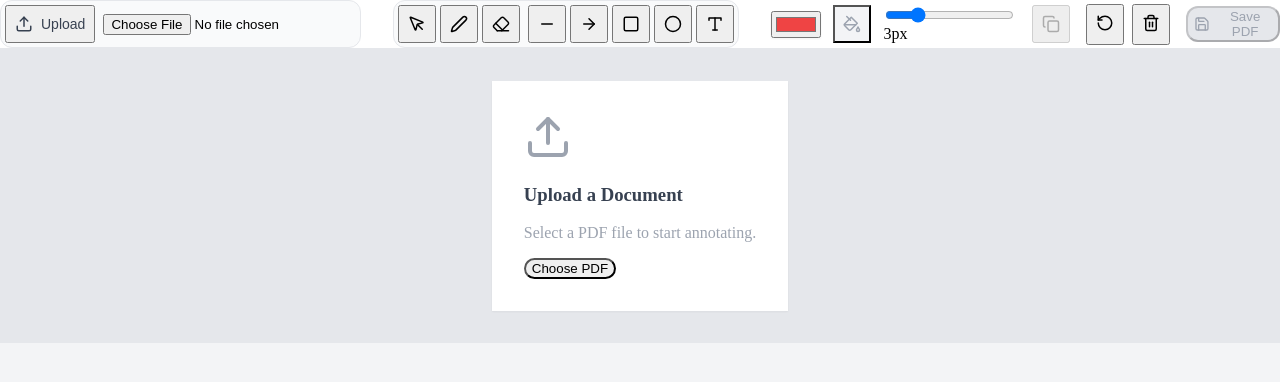
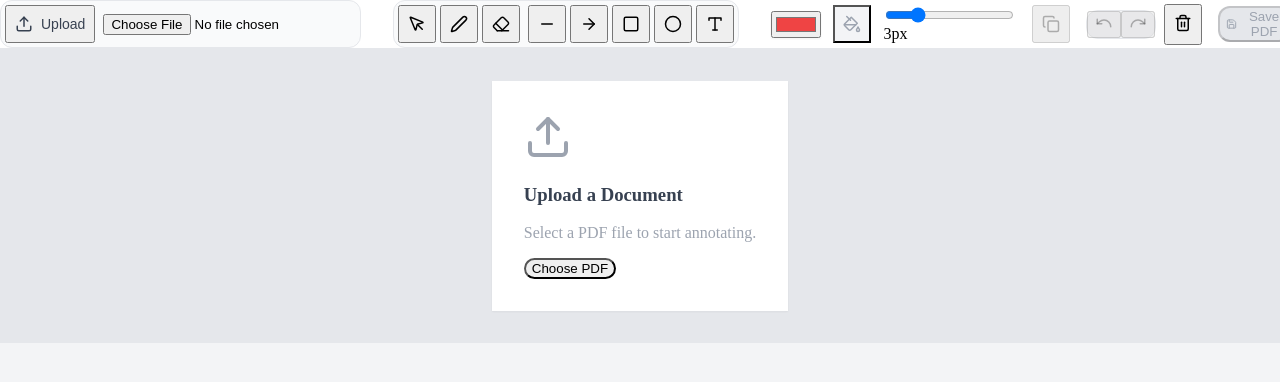
Before and after one commit to damowhu11-1979/pdf-annotation-app, a React (Vite) app: page / in a window 1280 px wide. Shown: the top 382 px of the page. Built offline with nearby package versions, Linux system fonts and the light colour scheme.

Commit message:
Update App.jsx

```diff
--- a/src/App.jsx
+++ b/src/App.jsx
@@ -21,7 +21,9 @@ import {
   Loader2,
   Bot,
   X,
-  Copy
+  Copy,
+  Undo,
+  Redo
 } from 'lucide-react';
 
 // External libraries
@@ -75,11 +77,15 @@ const App = () => {
   const [activeTool, setActiveTool] = useState('cursor');
   const [color, setColor] = useState('#EF4444');
   const [lineWidth, setLineWidth] = useState(3);
-  const [fontSize, setFontSize] = useState(16); // New Font Size State
+  const [fontSize, setFontSize] = useState(16);
   const [isFilled, setIsFilled] = useState(false);
 
   // Annotations store: { pageNum: [ ... ] }
   const [annotations, setAnnotations] = useState({});
+
+  // History stacks
+  const [history, setHistory] = useState({}); // { pageNum: [ [anns], [anns] ] }
+  const [redoStack, setRedoStack] = useState({}); // { pageNum: [ [anns], [anns] ] }
 
   // Drawing state
   const [isDrawing, setIsDrawing] = useState(false);
@@ -87,7 +93,7 @@ const App = () => {
   const [startPoint, setStartPoint] = useState(null);
 
   // Text input overlay state
-  const [textInput, setTextInput] = useState(null); // { x, y, text } in PDF coords
+  const [textInput, setTextInput] = useState(null);
   const textInputRef = useRef(null);
 
   // AI State
@@ -109,12 +115,65 @@ const App = () => {
   const dragAnnRef = useRef({
     active: false,
     index: -1,
-    start: { x: 0, y: 0 },   // PDF coords at drag start
-    original: null,         // deep copy of original annotation
+    start: { x: 0, y: 0 },
+    original: null,
   });
 
   // Optional selection highlight
   const [selectedIndex, setSelectedIndex] = useState(-1);
+
+  // --------- History Helpers ----------
+  const addToHistory = () => {
+    const currentAnns = annotations[pageNum] || [];
+    const snapshot = JSON.parse(JSON.stringify(currentAnns));
+
+    setHistory(prev => ({
+      ...prev,
+      [pageNum]: [...(prev[pageNum] || []), snapshot]
+    }));
+    // Clear redo stack on new action
+    setRedoStack(prev => ({ ...prev, [pageNum]: [] }));
+  };
+
+  const undo = () => {
+    const pageHistory = history[pageNum] || [];
+    if (pageHistory.length === 0) return;
+
+    const previousState = pageHistory[pageHistory.length - 1];
+    const newHistory = pageHistory.slice(0, -1);
+
+    const currentAnns = annotations[pageNum] || [];
+
+    // Push current to redo
+    setRedoStack(prev => ({
+      ...prev,
+      [pageNum]: [...(prev[pageNum] || []), currentAnns]
+    }));
+
+    setHistory(prev => ({ ...prev, [pageNum]: newHistory }));
+    setAnnotations(prev => ({ ...prev, [pageNum]: previousState }));
+    setSelectedIndex(-1);
+  };
+
+  const redo = () => {
+    const pageRedo = redoStack[pageNum] || [];
+    if (pageRedo.length === 0) return;
+
+    const nextState = pageRedo[pageRedo.length - 1];
+    const newRedo = pageRedo.slice(0, -1);
+
+    const currentAnns = annotations[pageNum] || [];
+
+    // Push current to history
+    setHistory(prev => ({
+      ...prev,
+      [pageNum]: [...(prev[pageNum] || []), currentAnns]
+    }));
+
+    setRedoStack(prev => ({ ...prev, [pageNum]: newRedo }));
+    setAnnotations(prev => ({ ...prev, [pageNum]: nextState }));
+    setSelectedIndex(-1);
+  };
 
   // --------- Helpers: deep copy + translate annotation ----------
   const deepCopyAnn = (ann) => JSON.parse(JSON.stringify(ann));
@@ -179,7 +238,7 @@ const App = () => {
 
   const hitTestPage = (ptPdf) => {
     const pageAnns = annotations[pageNum] || [];
-    const tol = 10 / scale; // ~10px tolerance converted to PDF units
+    const tol = 10 / scale;
     for (let i = pageAnns.length - 1; i >= 0; i--) {
       const bb = annBBoxPdf(pageAnns[i]);
       if (
@@ -242,6 +301,8 @@ const App = () => {
         setPdfDoc(pdf);
         setPageNum(1);
         setAnnotations({});
+        setHistory({});
+        setRedoStack({});
         setTextInput(null);
         setSelectedIndex(-1);
       } catch (error) {
@@ -263,17 +324,16 @@ const App = () => {
     drawAnnotations();
   }, [annotations, pageNum, scale, currentPath, startPoint, isFilled, isDrawing, selectedIndex, fontSize]);
 
-  // Force focus on text input when it opens
+  // Force focus on text input
   useEffect(() => {
     if (textInput && textInputRef.current) {
-        // Short timeout ensures the element is rendered and ready
         setTimeout(() => {
              textInputRef.current?.focus();
         }, 10);
     }
   }, [textInput]);
 
-  // Wheel zoom (non-passive)
+  // Wheel zoom
   useEffect(() => {
     const container = scrollContainerRef.current;
     if (!container) return;
@@ -297,8 +357,7 @@ const App = () => {
     return () => container.removeEventListener('wheel', handleWheel);
   }, []);
 
-  // GLOBAL Panning Listeners (Smoother than pointer capture)
-  // FIXED: Changed to 'pointermove'/'pointerup' to ensure compatibility when preventing default on pointerdown
+  // Global Pointer Events for Panning
   useEffect(() => {
     const handleGlobalPointerMove = (e) => {
       if (isPanning.current && scrollContainerRef.current) {
@@ -384,17 +443,11 @@ const App = () => {
       (e.button === 0 && activeTool === 'cursor'); // left when cursor
 
     if (!isPanButton) return;
-
-    // Don't pan if we are hovering over an annotation (let hit test handle it)
-    // But since hit test is on canvas, and this is container, we check targets
-    // We rely on canvas stopping prop if it hits an object
-
     e.preventDefault();
 
     const el = scrollContainerRef.current;
     if (!el) return;
 
-    // IMPORTANT: Capture the pointer so we get move/up events even outside window
     try {
       el.setPointerCapture(e.pointerId);
     } catch (err) {
@@ -442,7 +495,6 @@ const App = () => {
     }
   };
 
-  // --- Coordinates ---
   const getPdfCoordinates = (e) => {
     const canvas = canvasRef.current;
     const rect = canvas.getBoundingClientRect();
@@ -476,13 +528,15 @@ const App = () => {
 
     const t = (textInput.text || '').trim();
     if (t) {
+      addToHistory(); // Save state before adding text
+
       const newAnn = {
         type: 'text',
         x: textInput.x,
         y: textInput.y,
         text: textInput.text,
         color,
-        size: fontSize // Use current font size
+        size: fontSize
       };
 
       setAnnotations(prev => ({
@@ -496,7 +550,6 @@ const App = () => {
     }
   };
 
-  // Separate handler for blur that checks the ignore flag
   const handleInputBlur = () => {
     finalizeText(true);
   };
@@ -532,27 +585,25 @@ const App = () => {
     ctx.stroke();
   };
 
-  // --- Canvas interactions: cursor move/select + drawing ---
+  // --- Canvas interactions ---
   const handleCanvasPointerDown = (e) => {
-    // prevent browser gestures
     if (e.button === 2) {
       e.preventDefault();
-      // allow container to start pan; do not stopPropagation here unless on object
     }
 
-    // Only act on primary/left button for editing, but right button should still be able to pan
     if (e.button !== 0) return;
 
-    // Cursor tool: try select/move annotation; if none hit, let container pan
+    // Cursor tool: try select/move
     if (activeTool === 'cursor') {
       const pt = getPdfCoordinates(e);
       const idx = hitTestPage(pt);
       setSelectedIndex(idx);
 
       if (idx !== -1) {
-        // Stop pan bubbling when we drag an object
         e.preventDefault();
         e.stopPropagation();
+
+        addToHistory(); // Save state before moving
 
         dragAnnRef.current.active = true;
         dragAnnRef.current.index = idx;
@@ -561,7 +612,6 @@ const App = () => {
         const pageAnns = annotations[pageNum] || [];
         dragAnnRef.current.original = deepCopyAnn(pageAnns[idx]);
 
-        // capture pointer on canvas so drag remains smooth
         try { canvasRef.current?.setPointerCapture(e.pointerId); } catch {}
       }
       return;
@@ -570,19 +620,15 @@ const App = () => {
     const coords = getPdfCoordinates(e);
 
     if (activeTool === 'text') {
-      // Prevent browser default (blur) to keep control manually
       e.preventDefault();
-
-      // If we are already typing, save current text but DON'T close the state
-      // This effectively "moves" the active box to the new location
       if (textInput) {
-        finalizeText(false); // false = don't set to null
+        finalizeText(false);
       }
-      // Move to new location and clear text
       setTextInput({ x: coords.x, y: coords.y, text: '' });
       return;
     }
 
+    addToHistory(); // Save state before drawing
     setIsDrawing(true);
     setStartPoint(coords);
 
@@ -594,7 +640,7 @@ const App = () => {
   };
 
   const handleCanvasPointerMove = (e) => {
-    // dragging an annotation (cursor tool)
+    // dragging annotation
     if (dragAnnRef.current.active) {
       e.preventDefault();
       e.stopPropagation();
@@ -673,6 +719,9 @@ const App = () => {
         [pageNum]: [...(prev[pageNum] || []), newAnn]
       }));
       setSelectedIndex(-1);
+    } else {
+        // If drawing resulted in nothing (e.g. tiny drag), we should probably revert history to avoid empty states
+        // But for simplicity we just leave the history snapshot as is.
     }
 
     setIsDrawing(false);
@@ -795,21 +844,20 @@ const App = () => {
     const original = pageAnns[selectedIndex];
     if (!original) return;
 
-    // Offset the copy slightly so it's visible
+    addToHistory(); // Save before duplicating
+
     const newAnn = translateAnn(original, 20, 20);
 
     setAnnotations(prev => ({
       ...prev,
       [pageNum]: [...(prev[pageNum] || []), newAnn]
     }));
-    // Select the new copy
     setSelectedIndex((annotations[pageNum]?.length || 0));
   };
 
-  const undoLast = () => {
-    const pageAnns = annotations[pageNum] || [];
-    if (pageAnns.length === 0) return;
-    setAnnotations(prev => ({ ...prev, [pageNum]: pageAnns.slice(0, -1) }));
+  const clearPage = () => {
+    addToHistory();
+    setAnnotations(prev => ({ ...prev, [pageNum]: [] }));
     setSelectedIndex(-1);
   };
 
@@ -1085,16 +1133,33 @@ const App = () => {
 
           <div className="h-6 w-px bg-gray-300 mx-2"></div>
 
-          <button
-            onClick={undoLast}
-            className="p-2 hover:bg-gray-100 rounded text-gray-600"
-            title="Undo last action"
-          >
-            <RotateCcw size={18} />
-          </button>
+          {/* Undo/Redo Group */}
+          <div className="flex items-center bg-gray-100 rounded-lg p-0.5 border">
+            <button
+              onClick={undo}
+              disabled={!history[pageNum]?.length}
+              className={`p-1.5 rounded transition-all ${history[pageNum]?.length
+                ? 'hover:bg-white text-gray-700 shadow-sm'
+                : 'text-gray-300 cursor-not-allowed'}`}
+              title="Undo"
+            >
+              <Undo size={18} />
+            </button>
+            <div className="w-px h-4 bg-gray-300 mx-1"></div>
+            <button
+              onClick={redo}
+              disabled={!redoStack[pageNum]?.length}
+              className={`p-1.5 rounded transition-all ${redoStack[pageNum]?.length
+                ? 'hover:bg-white text-gray-700 shadow-sm'
+                : 'text-gray-300 cursor-not-allowed'}`}
+              title="Redo"
+            >
+              <Redo size={18} />
+            </button>
+          </div>
 
           <button
-            onClick={() => { setAnnotations(prev => ({ ...prev, [pageNum]: [] })); setSelectedIndex(-1); }}
+            onClick={clearPage}
             className="p-2 hover:bg-red-50 text-red-500 rounded"
             title="Clear Page"
           >
```
